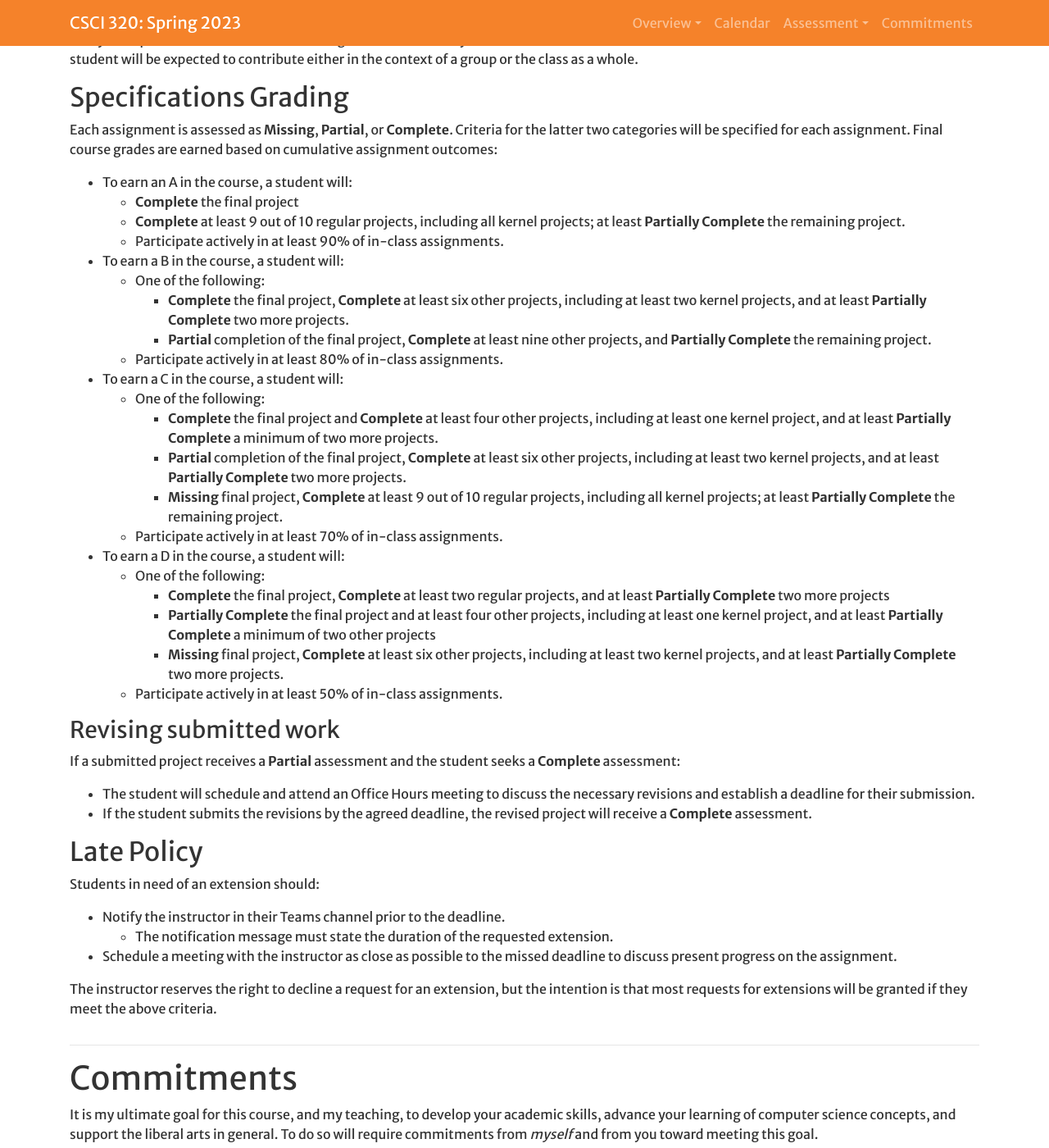
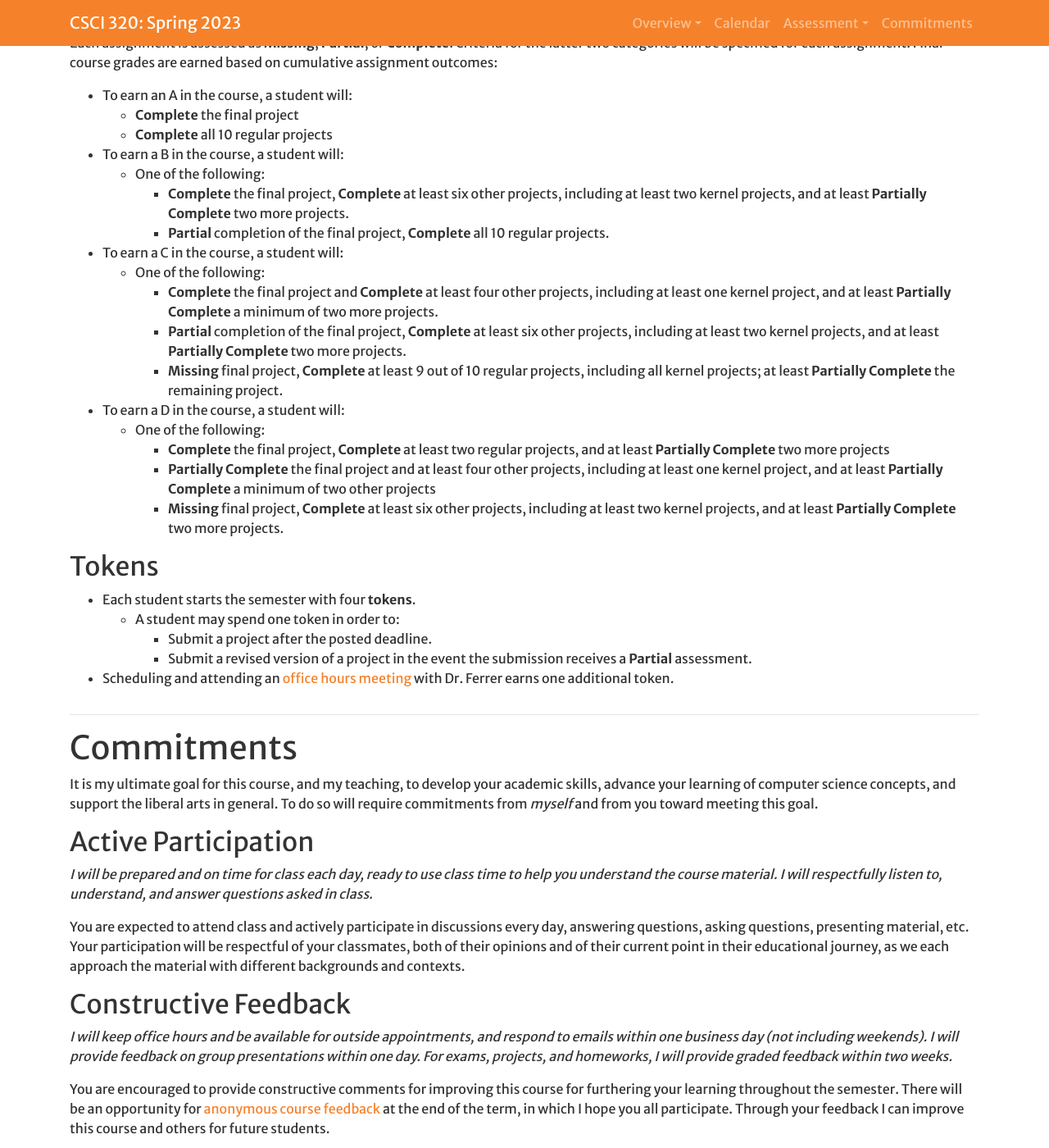
Before and after one commit to Hendrix-CS/csci320, a Jekyll site: the page built from index.md, in a window 1280 px wide and 1400 px high, scrolled down 5074 px. Shown: the whole window at 82% size. Built offline with Jekyll 4.4.1, drawn with Linux system fonts in a browser that asks for light colours; a script that is not in the unit is left out; our own code applies the rules of GitHub Pages for plain Markdown files; some of the changed text lies outside the part shown.

Commit message:
Added token concept.

```diff
--- a/index.md
+++ b/index.md
@@ -112,18 +112,19 @@
 
 ## <a name="projects">Projects</a>
 
-A total of 10 projects will be assigned throughout the semester; approximately one project
-per week. Each submission will be assessed as either **Partial** or **Complete**. The criteria
-for these assessments will be given for each assignment.
+A total of 10 projects will be assigned throughout the semester; approximately one
+project per week. Each submission will be assessed as either **Partial** or
+**Complete**. The criteria for these assessments will be given for each assignment.
 
-Each student should have a [GitHub](https://github.com/) account. For each programming project,
-the student should create a **private** GitHub repository to store the project. The student
-should add [Dr. Ferrer](https://github.com/gjf2a) as a contributor to the project. When the
-project is due, he will download the repository onto his own machine for grading.
+Each student should have a [GitHub](https://github.com/) account. For each
+programming project, the student should create a **private** GitHub repository to
+store the project. The student should add [Dr. Ferrer](https://github.com/gjf2a) as
+a contributor to the project. When the project is due, he will download the
+repository onto his own machine for grading.
 
 ## <a name="finalproject">Final Project</a>
-Towards the end of the semester, each student will undertake a final project. There are
-two primary options for the final project:
+Towards the end of the semester, each student will undertake a final project. There
+are two primary options for the final project:
 
 ### Expository Project
 
@@ -141,8 +142,8 @@
   * The other should be from this list of innovating operating systems:
     - [seL4](https://sel4.systems/)
     - [Redox](https://www.redox-os.org/)
-	- [Fuchsia](https://fuchsia.dev/)
-	- [Theseus](https://github.com/theseus-os/Theseus)
+    - [Fuchsia](https://fuchsia.dev/)
+    - [Theseus](https://github.com/theseus-os/Theseus)
 
   * Discuss the motivation for creating each operating system.
   * Discuss how each operating system addresses the topics of Virtualization, Concurrency, and Persistence.
@@ -154,56 +155,38 @@
     * This may include nontrivial extensions to one of our programming projects.
   * Write a short paper describing the program's purpose and the degree to which it fulfills that purpose.
 
-Each student will orally present their final project during the Final Exam period for the
-course, on Friday, May 5, 2023 from 2-5 pm.
-
-### <a name="groupwork">In-Class Assignments</a>
-
-Many class periods will involve in-class assignments. These may involve informal discussion as well as
-more formal hands-on activities. Each student will be expected to contribute either in the context of a
-group or the class as a whole.
+Each student will orally present their final project during the Final Exam period
+for the course, on Friday, May 5, 2023 from 2-5 pm.
 
 ## <a name="grading">Specifications Grading</a>
 Each assignment is assessed as **Missing**, **Partial**, or **Complete**.
-Criteria for the latter two categories will be specified for each assignment. Final course
-grades are earned based on cumulative assignment outcomes:
+Criteria for the latter two categories will be specified for each assignment. Final course grades are earned based on cumulative assignment outcomes:
 
 * To earn an A in the course, a student will:
   * **Complete** the final project
-  * **Complete** at least 9 out of 10 regular projects, including all
-    kernel projects; at least **Partially Complete** the remaining project.
-  * Participate actively in at least 90% of in-class assignments.
+  * **Complete** all 10 regular projects
 * To earn a B in the course, a student will:
   * One of the following:
     * **Complete** the final project, **Complete** at least six other projects,
       including at least two kernel projects, and at least **Partially Complete**
       two more projects.
-    * **Partial** completion of the final project, **Complete** at least nine other projects, and **Partially Complete** the remaining project.
-  * Participate actively in at least 80% of in-class assignments.
+    * **Partial** completion of the final project, **Complete** all 10 regular projects.
 * To earn a C in the course, a student will:
   * One of the following:
     * **Complete** the final project and **Complete** at least four other projects, including at least one kernel project, and at least **Partially Complete** a minimum of two more projects.
     * **Partial** completion of the final project, **Complete** at least six other projects, including at least two kernel projects, and at least **Partially Complete** two more projects.
     * **Missing** final project, **Complete** at least 9 out of 10 regular projects, including all kernel projects; at least **Partially Complete** the remaining project.
-  * Participate actively in at least 70% of in-class assignments.
 * To earn a D in the course, a student will:
   * One of the following:
     * **Complete** the final project, **Complete** at least two regular projects, and at least **Partially Complete** two more projects
     * **Partially Complete** the final project and at least four other projects, including at least one kernel project, and at least **Partially Complete** a minimum of two other projects
     * **Missing** final project, **Complete** at least six other projects, including at least two kernel projects, and at least **Partially Complete** two more projects.
-  * Participate actively in at least 50% of in-class assignments.
 
-### Revising submitted work
-If a submitted project receives a **Partial** assessment and the student seeks a **Complete** assessment:
-* The student will schedule and attend an Office Hours meeting to discuss the necessary revisions and establish a deadline for their submission.
-* If the student submits the revisions by the agreed deadline, the revised project will receive a **Complete** assessment.
-
-## <a name="latedays">Late Policy</a>
-Students in need of an extension should:
-* Notify the instructor in their Teams channel prior to the deadline.
-  * The notification message must state the duration of the requested extension.
-* Schedule a meeting with the instructor as close as possible to the missed deadline
-  to discuss present progress on the assignment.
-
-The instructor reserves the right to decline a request for an extension, but the intention is that most requests for
-extensions will be granted if they meet the above criteria.
+## Tokens
+* Each student starts the semester with four **tokens**.
+  * A student may spend one token in order to:
+    * Submit a project after the posted deadline.
+    * Submit a revised version of a project in the event the submission receives
+      a **Partial** assessment.
+* Scheduling and attending an [office hours meeting](https://drferrer.youcanbook.me)
+  with Dr. Ferrer earns one additional token.
```
Also changed, not shown: other parts of index.md (+5 -5 lines).
